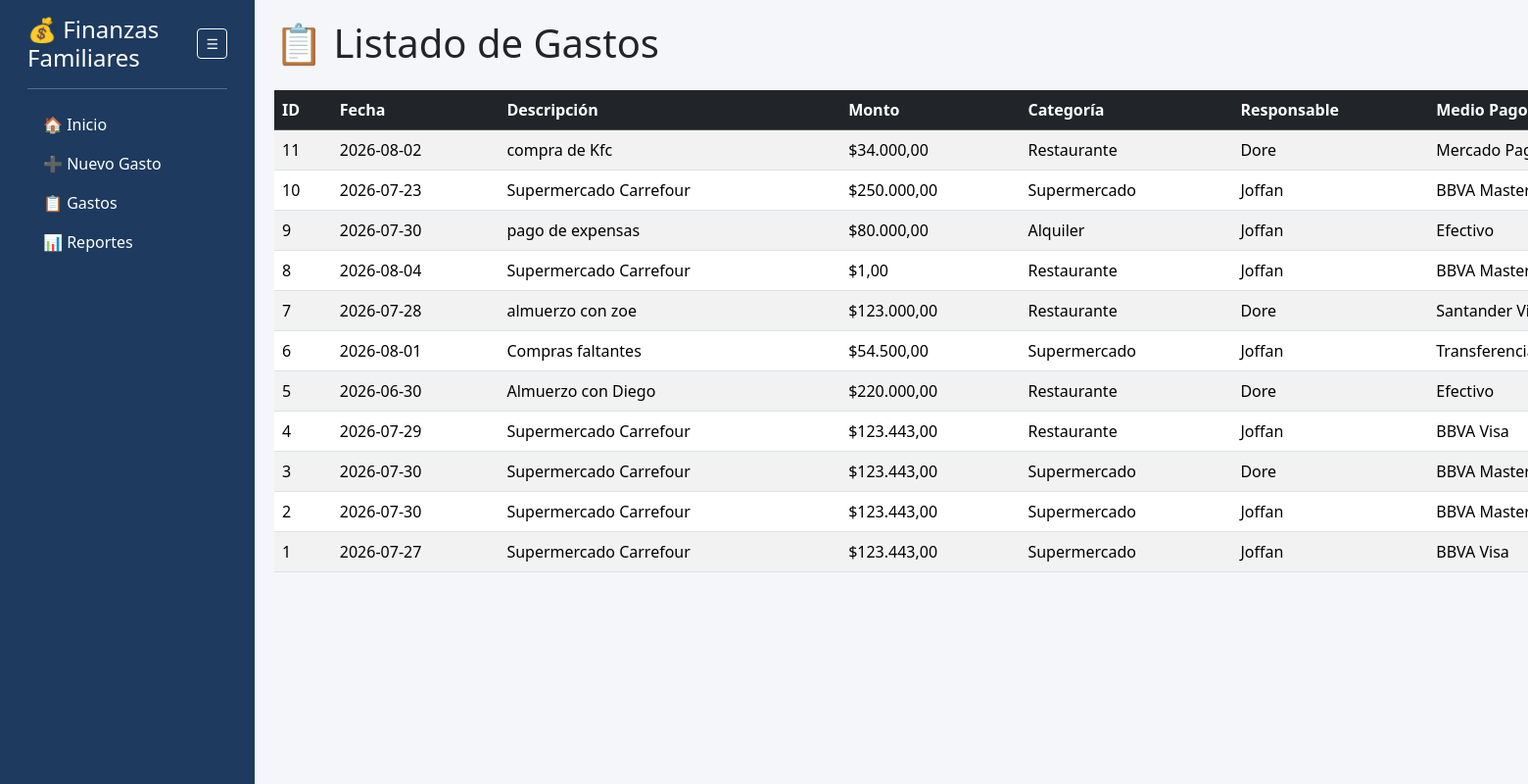
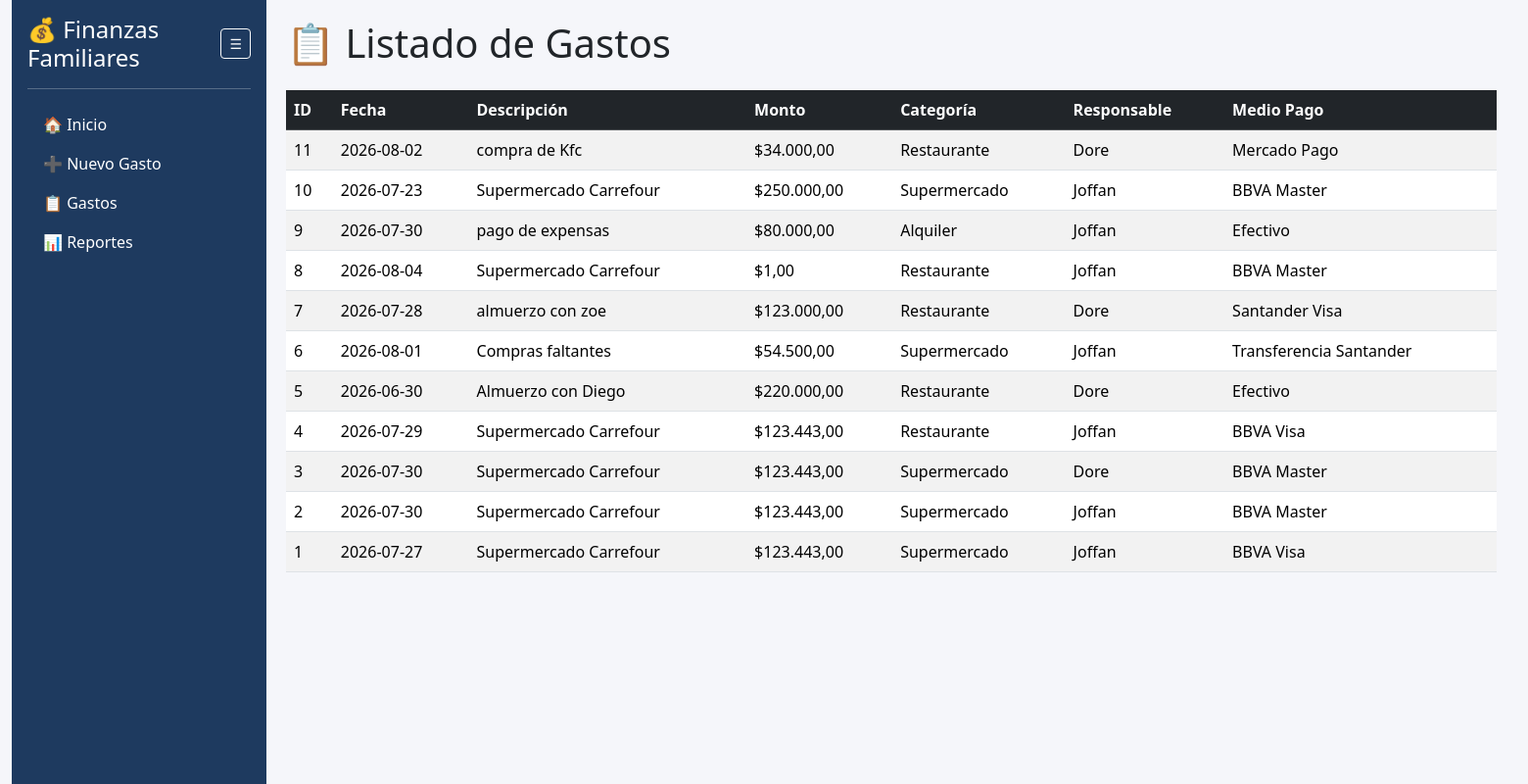
Before and after one commit to kleiwerfn2/finanzas-familiaNP, a Flask app: page /gastos in a window 1560 px wide; the page is wider, and only the part inside the window is pictured. Shown: that part at 98% size. Run offline with Flask 3, Linux system fonts and the light colour scheme; data comes from the database, SQL or seed files in the repository.

Commit message:
Ajuste de colapso

```diff
--- a/templates/base.html
+++ b/templates/base.html
@@ -14,11 +14,14 @@
 
             .sidebar {
                 width: 260px;
+                min-height: 100vh;
+                background: #1e3a5f;
+                flex-shrink: 0;
                 transition: all 0.3s ease;
             }
 
             .sidebar-colapsado {
-                width: 80px;
+                width: 70px;
             }
 
             .sidebar-colapsado .texto-menu {
@@ -29,13 +32,18 @@
                 display: none;
             }
 
+            .sidebar-colapsado .nav-link {
+                text-align: center;
+                font-size: 1.3rem;
+            }
+
+            .sidebar-colapsado .pt-3 {
+                padding-left: 10px !important;
+                padding-right: 10px !important;
+            }
+
             body{
                 background-color:#f5f6fa;
-            }
-
-            .sidebar{
-                min-height:100vh;
-                background:#1e3a5f;
             }
 
             .sidebar .nav-link{
@@ -48,15 +56,9 @@
             }
 
             .content{
+                flex:1;
                 padding:20px;
-            }
-
-            .row{
-                flex-wrap: nowrap;
-            }
-
-            .sidebar{
-                flex-shrink: 0;
+                overflow-x:hidden;
             }
 
         </style>
@@ -82,15 +84,15 @@
 
     <div class="container-fluid">
 
-        <div class="row">
+        <div class="d-flex">
 
             <!-- MENU LATERAL -->
 
-            <nav class="col-md-2 d-md sidebar" id="sidebarMenu">
+            <nav class="sidebar" id="sidebarMenu">
 
                 <div class="pt-3 px-3">
 
-                    <div class="d-flex justify-content-between align-items-center">
+                    <div class="d-flex align-items-center justify-content-between">
 
                         <h4
                             class="text-white mb-0 texto-menu"
@@ -147,7 +149,7 @@
 
             <!-- CONTENIDO -->
 
-            <main id="contenidoPrincipal" class="content flex-grow-1">
+            <main id="contenidoPrincipal" class="content">
 
                 {% block contenido %}
                 {% endblock %}
```
